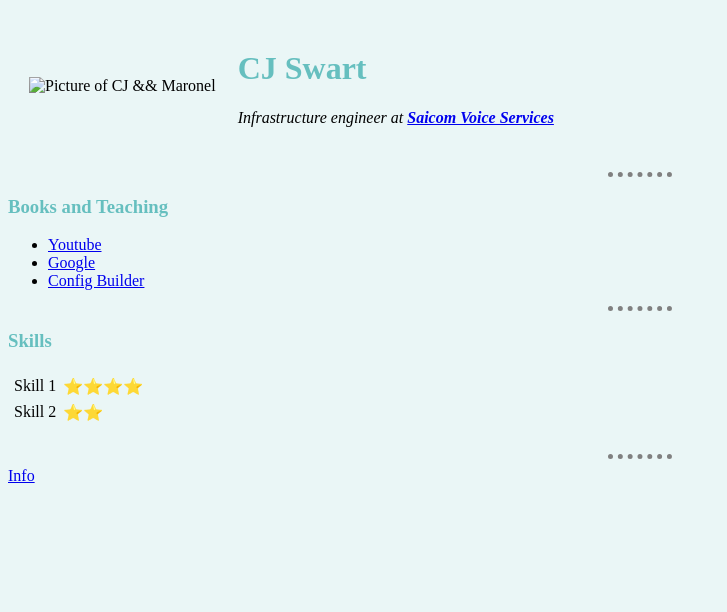
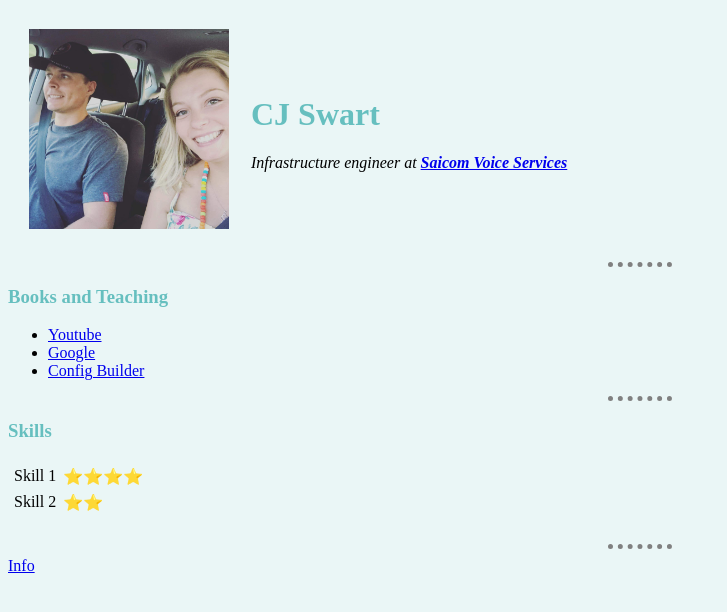
Before and after one commit to cjswart007/cv, a plain HTML site: page index.html in a window 1280 px wide. Shown: the whole page, without its empty margins (0-727 px from the left). Drawn offline with Linux system fonts and the light colour scheme; the site is published under a folder, as on GitHub Pages, so addresses that start at the root find nothing.

Commit message:
Update index.html

```diff
--- a/index.html
+++ b/index.html
@@ -9,7 +9,7 @@
   </head>
   <body>
     <table cellspacing="20">
-    <tr><td><img src="/images/cj.png" width="200" height="200" alt="Picture of CJ && Maronel"></td>
+    <tr><td><img src="cv/images/cj.png" width="200" height="200" alt="Picture of CJ && Maronel"></td>
       <td><h1>CJ Swart</a></h1>
       <p><em>Infrastructure engineer at <strong> <a href="https://www.saicom.io">Saicom Voice Services</a> </strong></em></p></td>
     </tr>
```
